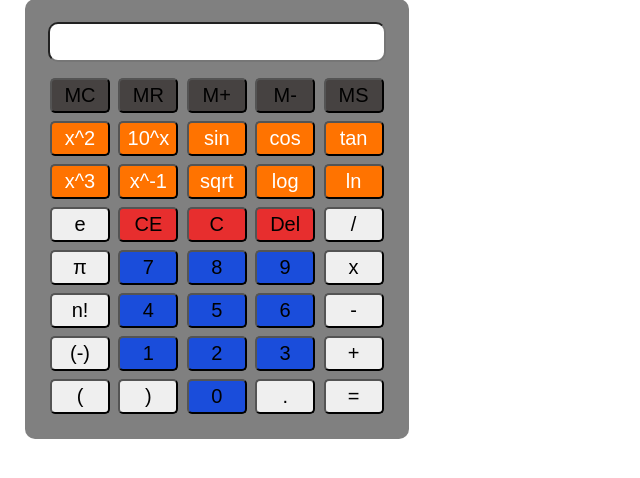
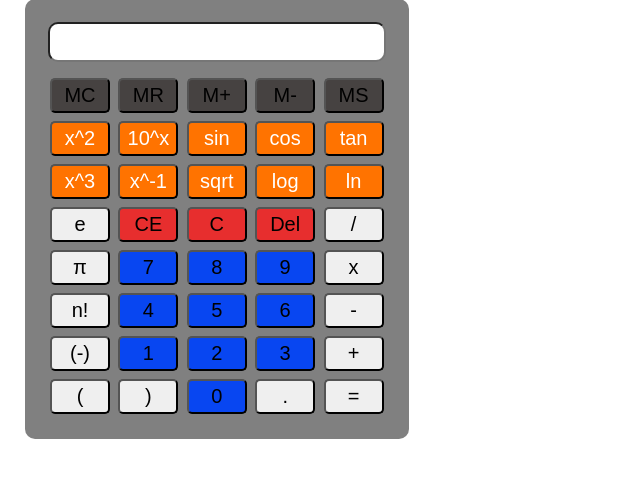
Before and after one commit to SistemasTecTlaxiaco/calculadora-cientifica, a PHP site: page / in a window 1280 px wide. Shown: the part 86-564 px from the top of the page, without its empty margins (0-640 px from the left). Run offline with PHP 8.4, Linux system fonts and the light colour scheme.

Commit message:
Reparar bug

```diff
--- a/style.css
+++ b/style.css
@@ -51,7 +51,7 @@ table {
 }
 
 .bluebutton {
-    background-color: #1a4ddb;
+    background-color: #0846f1;
 }
 
 .redbutton {
```
